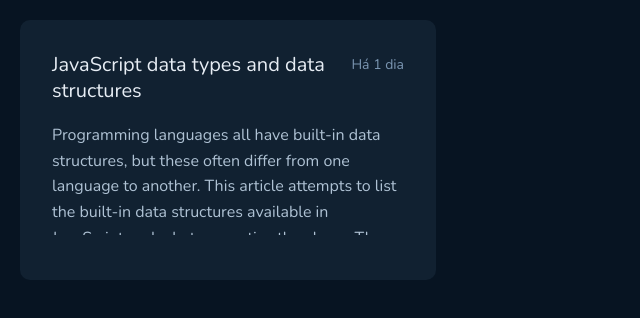
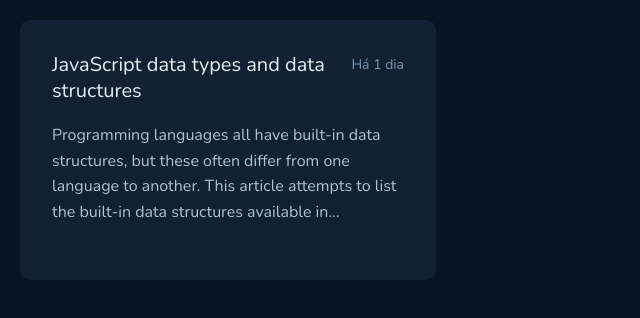
Before and after one commit to adonisamarante/github-blog-dsf, a React (Vite) app: page / in a window 1280 px wide. Shown: the top 318 px of the page, without its empty margins (0-640 px from the left). Built offline with nearby package versions, Linux system fonts and the light colour scheme.

Commit message:
style: card description overflow

```diff
--- a/src/components/Card/styles.ts
+++ b/src/components/Card/styles.ts
@@ -28,7 +28,6 @@
 
   :first-child {
     flex: 1;
-    flex-wrap: wrap;
     font-size: 1.25rem;
     color: ${(props) => props.theme['base-title']};
   }
@@ -42,5 +41,9 @@
 export const DescriptionWrapper = styled.span`
   max-height: 7rem;
   overflow: hidden;
-  flex-wrap: wrap;
+
+  // for multiline text ellipsis to work
+  display: -webkit-box;
+  -webkit-line-clamp: 4;
+  -webkit-box-orient: vertical;
 `
```
